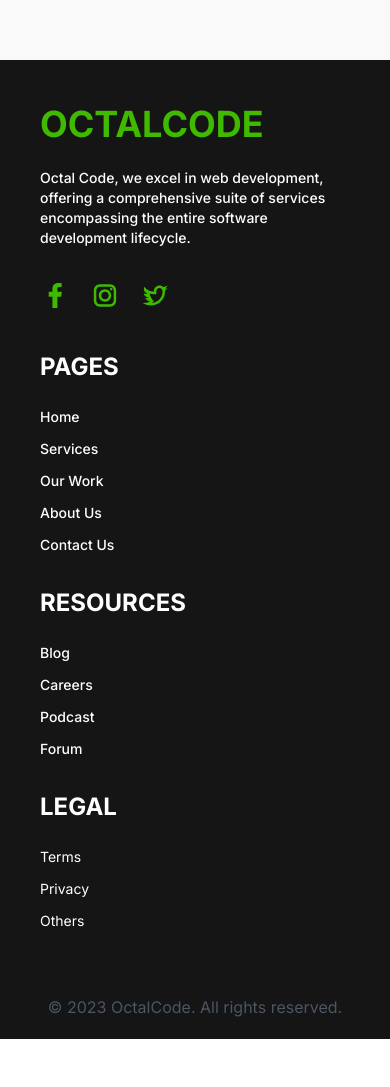
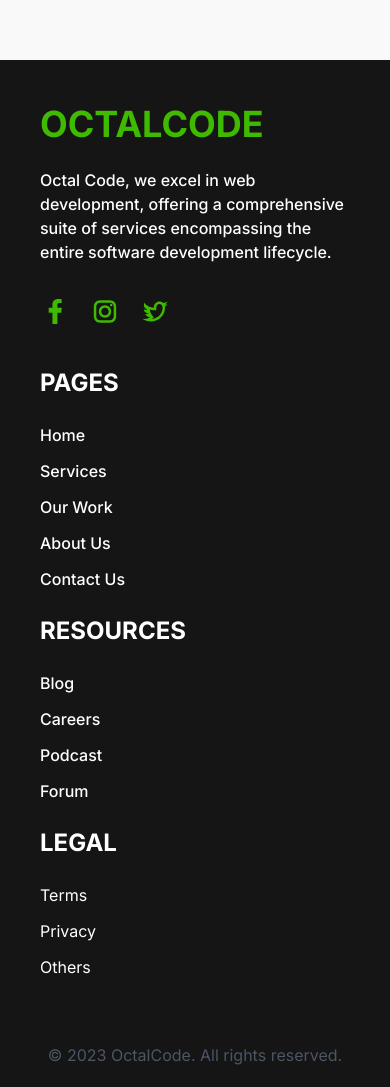
Before and after one commit to Raahim-Ali/Lozdon, a Next.js app: page /Contact in a window 390 px wide. Shown: the part 3111-4198 px from the top of the page. Before the commit the page ends 4150 px from the top, so only its background shows below. Built offline with nearby package versions, Linux system fonts and the light colour scheme.

Commit message:
responsive

```diff
--- a/app/components/Footer/Footer.js
+++ b/app/components/Footer/Footer.js
@@ -10,18 +10,16 @@ export default function Footer() {
   return (
     <div className="flex flex-col  bg-primaryBlack">
       <div
-        className="flex flex-col gap-10 sm:flex-row px-10 py-11 sm:px-36 sm:py-40"
+        className="flex flex-col gap-10 md:flex-row px-10 py-11 lg:px-40 lg:py-32"
         // style={{
         //   padding: "130px 165px",
         // }}
       >
         {/* Left Section */}
-        <div className="flex flex-col sm:w-2/5 gap-6">
-          <div>
-            <p className="text-main text-4xl font-bold poppins">OCTALCODE</p>
-          </div>
+        <div className="flex flex-col w-full gap-6">
+          <p className="text-main text-4xl font-bold poppins">OCTALCODE</p>
           <div className="flex flex-col gap-8">
-            <p className="text-sm text-whitePrimary font-medium inter  ">
+            <p className="text-base text-whitePrimary font-medium inter ">
               Octal Code, we excel in web development, offering a comprehensive
               suite of services encompassing the entire software development
               lifecycle.
@@ -56,7 +54,7 @@ export default function Footer() {
         </div>
 
         {/* Right Section */}
-        <div className="flex flex-col gap-8 sm:flex-row sm:w-3/5 justify-end sm:gap-16">
+        <div className="w-4/5 flex flex-col gap-6 md:flex-row  justify-end md:gap-10">
           {/* pages Section */}
           <div className="sm:w-1/3 flex flex-col  gap-6">
             <p className="text-whitePrimary text-2xl font-bold uppercase poppins">
@@ -65,7 +63,7 @@ export default function Footer() {
             <div className="flex flex-col gap-3 ">
               {Pages.map((item, index) => (
                 <p
-                  className="text-sm text-whitePrimary font-medium inter"
+                  className="text-base text-whitePrimary font-medium inter"
                   key={index}
                 >
                   {item}
@@ -82,7 +80,7 @@ export default function Footer() {
             <div className="flex flex-col gap-3">
               {Resources.map((item, index) => (
                 <p
-                  className="text-sm text-whitePrimary font-medium inter"
+                  className="text-base text-whitePrimary font-medium inter"
                   key={index}
                 >
                   {item}
@@ -92,18 +90,18 @@ export default function Footer() {
           </div>
 
           {/* Legal Section */}
-          <div className="w-1/3 flex flex-col  gap-6">
+          <div className=" flex flex-col  gap-6">
             <p className="text-whitePrimary text-2xl font-bold uppercase poppins">
               Legal
             </p>
             <div className="flex flex-col gap-3">
-              <p className="text-whitePrimary text-sm font-normal inter">
+              <p className="text-whitePrimary text-base font-normal inter">
                 <Link href="#">Terms</Link>
               </p>
-              <p className="text-whitePrimary text-sm font-normal inter">
+              <p className="text-whitePrimary text-base font-normal inter">
                 <Link href="#">Privacy</Link>
               </p>
-              <p className="text-whitePrimary text-sm font-normal inter">
+              <p className="text-whitePrimary text-base font-normal inter">
                 <Link href="#">Others</Link>
               </p>
             </div>
--- a/app/single-service/container/CustomerCount.js
+++ b/app/single-service/container/CustomerCount.js
@@ -2,14 +2,17 @@ import React from "react";
 
 export default function CustomerCount() {
   return (
-    <div className="flex flex-col gap-8 sm:flex-row sm:justify-between sm:items-center p-6 md:p-12 lg:p-20 xl:p-24 ">
-      <div className="w-full sm:w-1/2">
-        <h5 className="inter text-2xl text-center font-light  text-primaryTextColor sm:text-left">
+    <div
+      className="flex flex-col gap-8 sm:justify-between sm:items-center p-6 md:p-12 lg:p-20 xl:p-24 md:flex-row
+     "
+    >
+      <div className="w-full md:w-1/2">
+        <h5 className="inter text-xl  font-light  text-primaryTextColor sm:text-left md:text-left  md:w-full  md:text-2xl sm:text-2xl">
           We tailor solutions to meet the diverse needs of businesses, ensuring
           efficiency and innovation in the ever-evolving digital landscape
         </h5>
       </div>
-      <div className="flex flex-col gap-4 sm:flex-row sm:gap-16 justify-center ">
+      <div className="flex flex-col gap-4 sm:flex-row sm:gap-16  justify-center md:gap-8 ">
         <div className="flex flex-row justify-center gap-4 sm:flex-col ">
           <p
             className="text-3xl sm:text-6xl font-semibold poppins"
```
